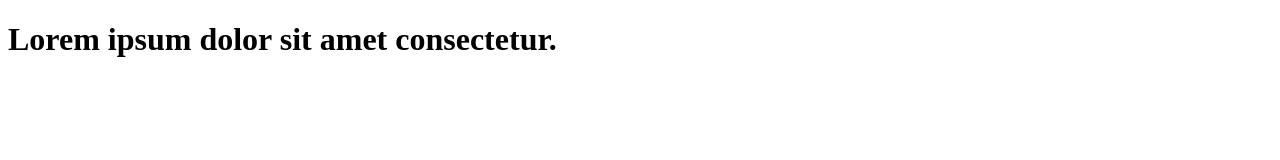
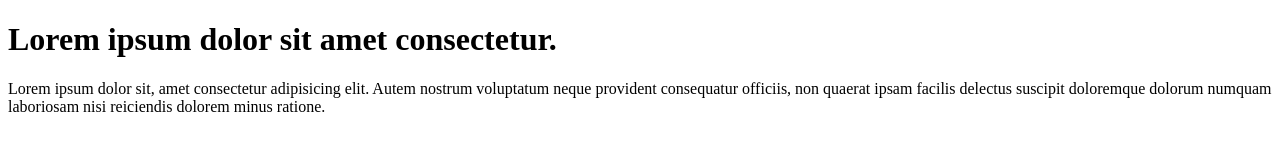
Before and after one commit to saith7860/githubLean, a plain HTML site: page index.html in a window 1280 px wide. Drawn offline with Linux system fonts and the light colour scheme.

Commit message:
a para is added to index file

```diff
--- a/index.html
+++ b/index.html
@@ -7,5 +7,6 @@
 </head>
 <body>
   <h1>Lorem ipsum dolor sit amet consectetur.</h1>
+  <p>Lorem ipsum dolor sit, amet consectetur adipisicing elit. Autem nostrum voluptatum neque provident consequatur officiis, non quaerat ipsam facilis delectus suscipit doloremque dolorum numquam laboriosam nisi reiciendis dolorem minus ratione.</p>
 </body>
 </html>
```
